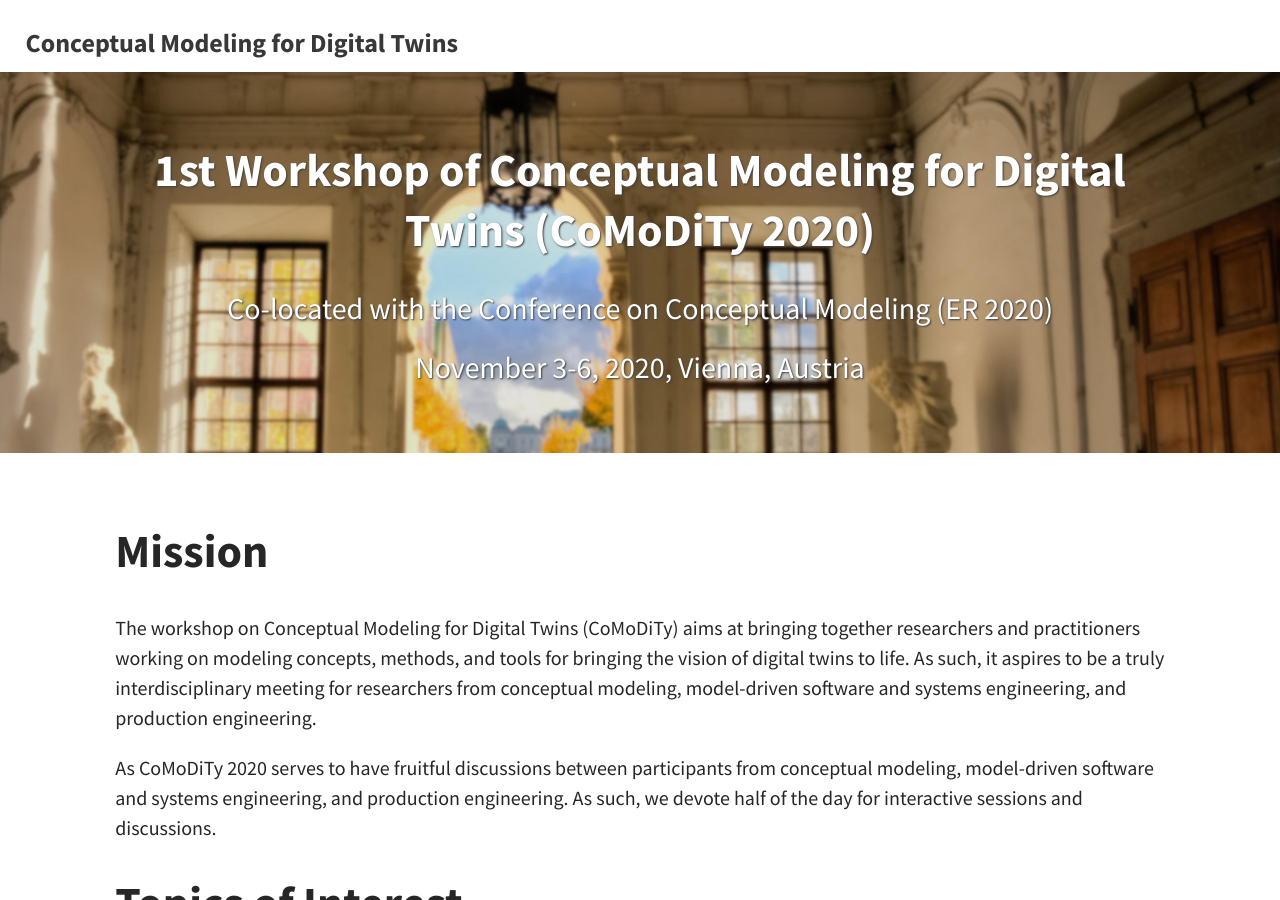
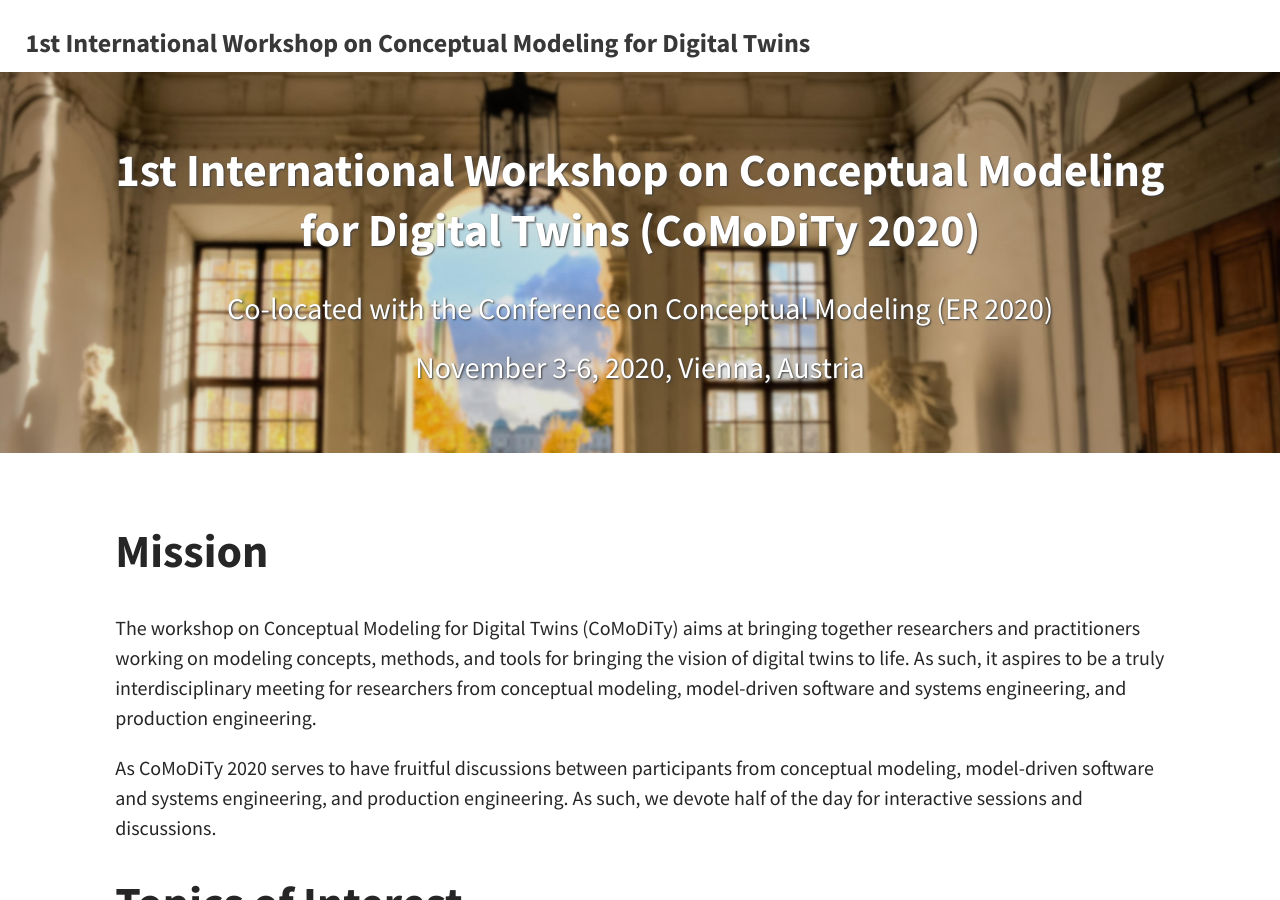
Before and after one commit to comodity/comodity.github.io, a Jekyll site: the page built from index.html, in a window 1280 px wide and 900 px high. Built offline with Jekyll 4.4.1, drawn with Linux system fonts in a browser that asks for light colours; the list of posts is cut into pages by our own code.

Commit message:
Minor update

```diff
--- a/_config.yml
+++ b/_config.yml
@@ -6,13 +6,13 @@ url: "localhost:4000" # the base hostname & protocol for your site, e.g. http://
 # (CoMoDiTy)
 
 # THEME-SPECIFIC CONFIGURATION
-title: Conceptual Modeling for Digital Twins
+title: 1st International Workshop on Conceptual Modeling for Digital Twins
 description: " " # Website of the 1st Workshop on Conceptual Modeling for Digital Twins (CoMoDiTy)
 #avatar: assets/img/triangle.png                         # Empty for no avatar in navbar
 #favicon: assets/favicon.ico                             # Icon displayed in the tab
 
 # Header and footer text
-header_text:  1st Workshop of Conceptual Modeling for Digital Twins
+header_text:  1st International Workshop on Conceptual Modeling for Digital Twins
 header_feature_image: " "#assets/img/pexels/triangular.jpeg
 footer_text: >
   Powered by <a href="https://jekyllrb.com/">Jekyll</a> with <a href="https://github.com/sylhare/Type-on-Strap">Type on Strap</a>
--- a/_layouts/home.html
+++ b/_layouts/home.html
@@ -17,7 +17,7 @@ layout: default
 
   <header id="main" style="background-image: url('/assets/img/comodity2020/vienna-d.jpg')">
     <h1 id="CoMoDiTy+2020" class="title">
-        1st Workshop of Conceptual Modeling for Digital Twins (CoMoDiTy 2020)
+        1st International Workshop on Conceptual Modeling for Digital Twins (CoMoDiTy 2020)
     </h1>
     <h3 class="subtitle">Co-located with the Conference on Conceptual Modeling (ER 2020)</h3>
 
```
